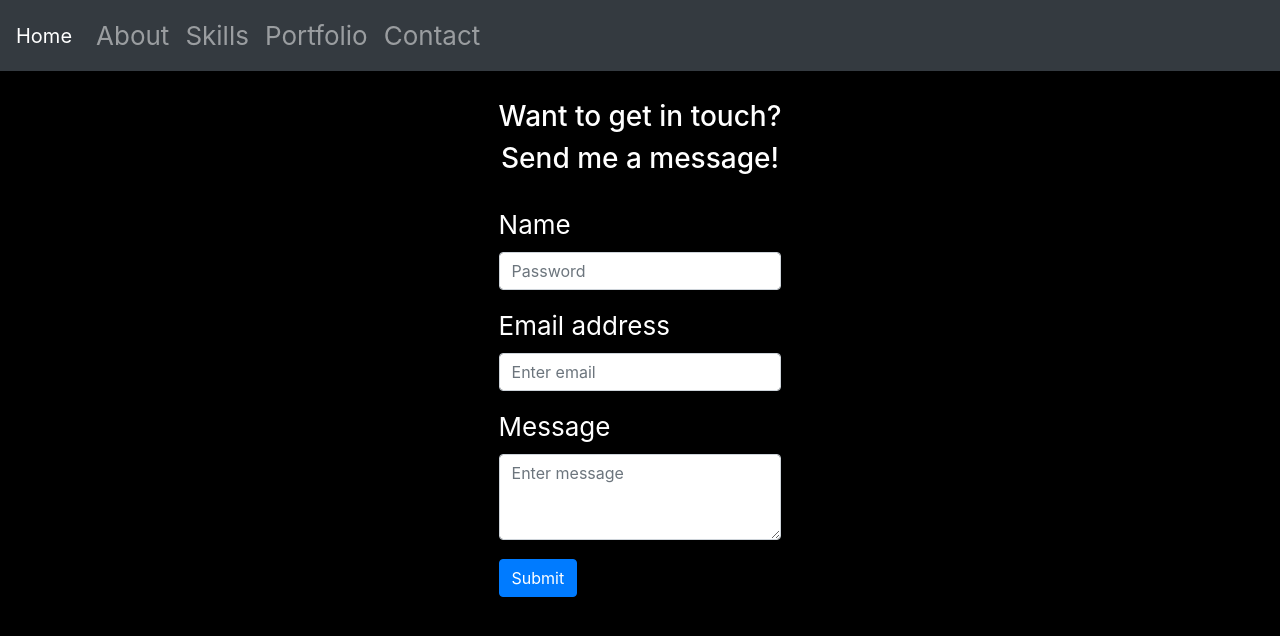
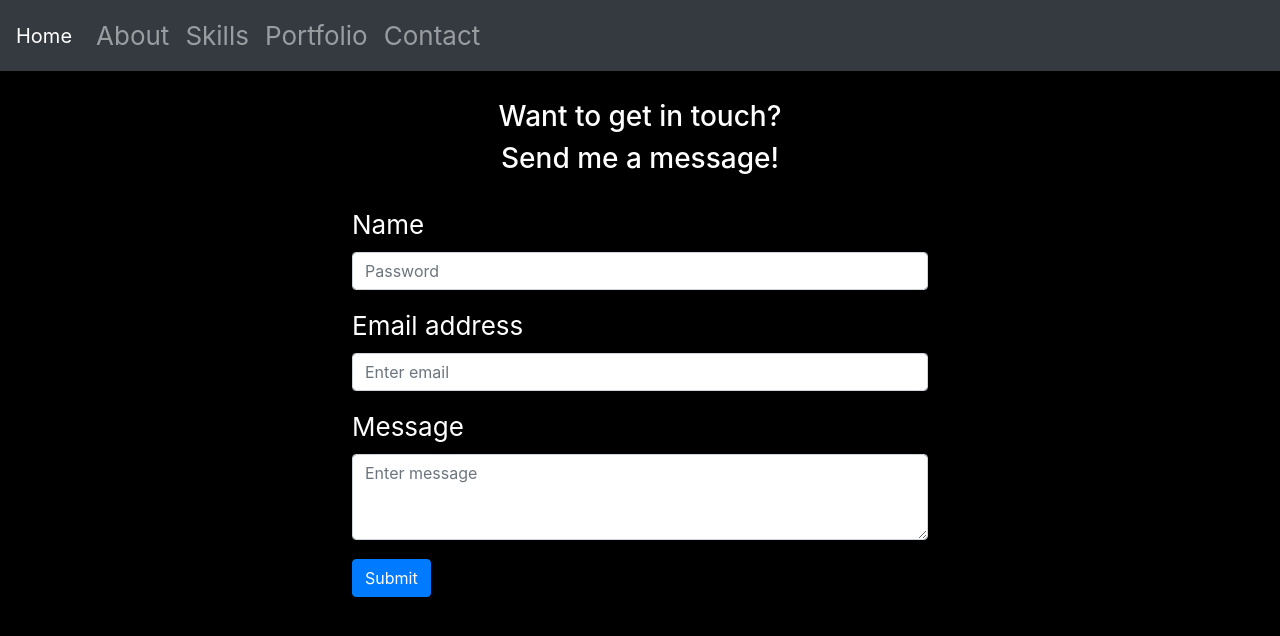
Before and after one commit to hiboabd/personal_website, a React (Create React App) app in the folder my-app/: page /contact in a window 1280 px wide. Shown: the top 636 px of the page. Built offline with nearby package versions, Linux system fonts and the light colour scheme.

Commit message:
Responsive form styling

```diff
--- a/my-app/src/App.css
+++ b/my-app/src/App.css
@@ -45,6 +45,9 @@ body{
     padding-right: 10px;
   }
 
+  .contact-page {
+    width: 70%;
+  }
 }
 
 @media (min-width: 768px) and (max-width: 1024px) {
@@ -71,6 +74,10 @@ body{
   .portfolio-text{
     margin-top: 50px;
     margin-bottom: 30px;
+  }
+
+  .contact-page {
+    width: 70%;
   }
 
 }
@@ -132,3 +139,7 @@ h3{
 .contact-text{
   margin-bottom: 30px;
 }
+
+.contact-page {
+  width: 50%;
+}
```
